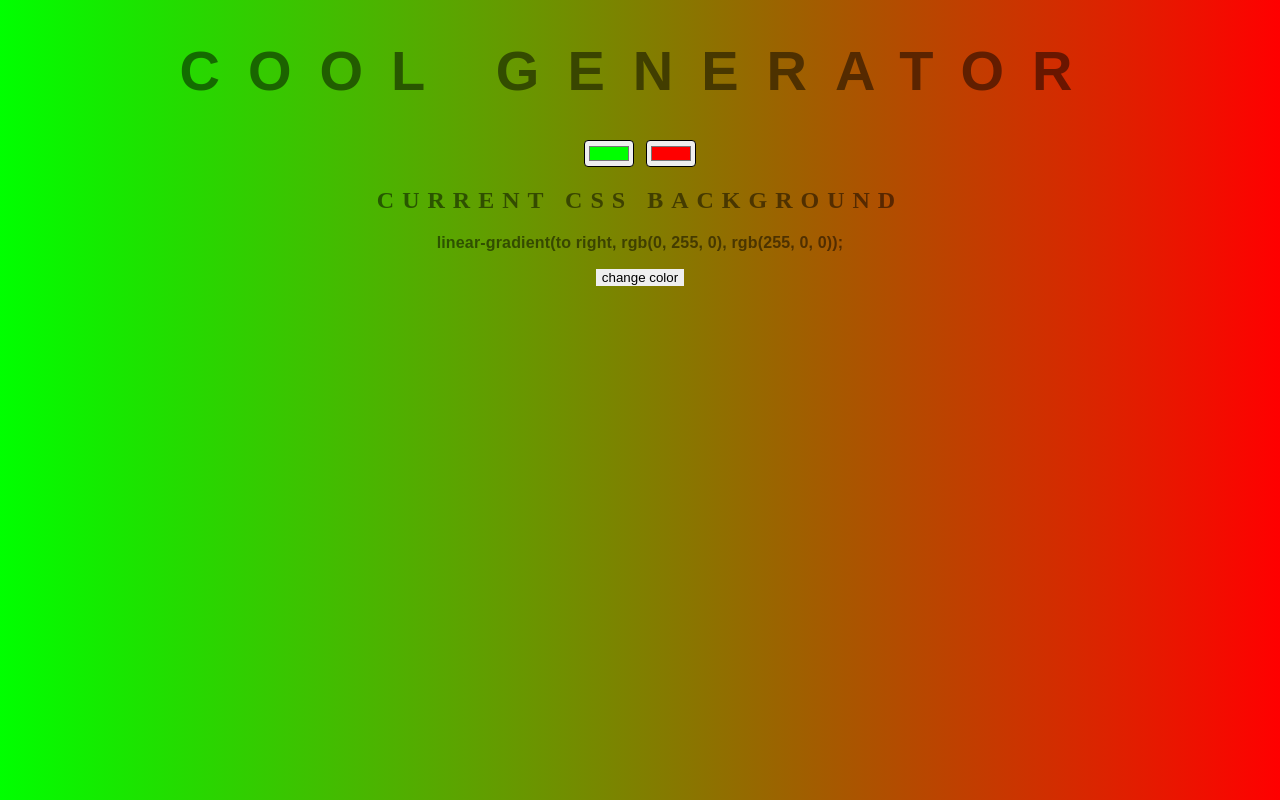
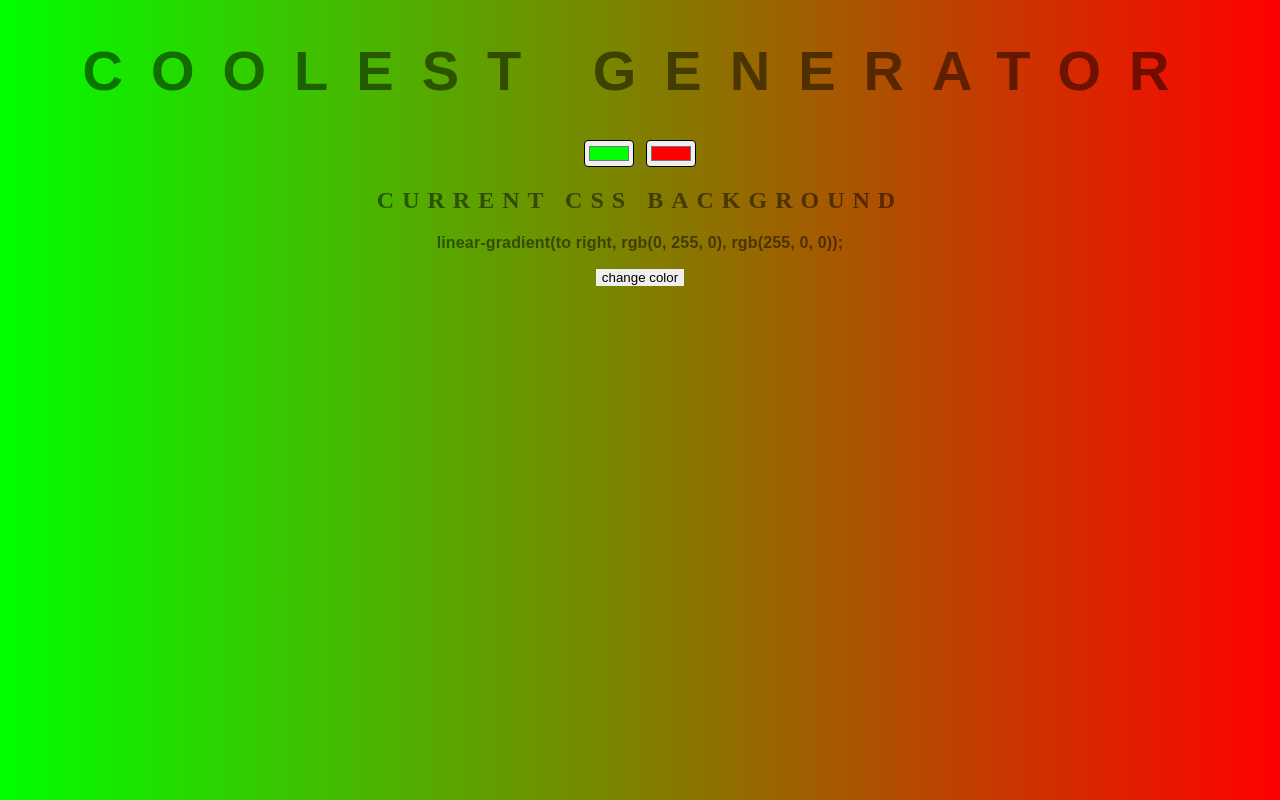
Before and after one commit to Zafarustad/Background-Generator, a plain HTML site: page index.html in a window 1280 px wide. Drawn offline with Linux system fonts and the light colour scheme.

Commit message:
New Title

```diff
--- a/index.html
+++ b/index.html
@@ -5,7 +5,7 @@
 	<link rel="stylesheet" type="text/css" href="style.css">
 </head>
 <body id="gradient" onload="setGradient()">
-	<h1>COOL Generator</h1>
+	<h1>COOLEST Generator</h1>
 	<input class="color1" type="color" name="color1" value="#00ff00">
 	<input class="color2" type="color" name="color2" value="#ff0000">
 	<h2>Current CSS Background</h2>
```
